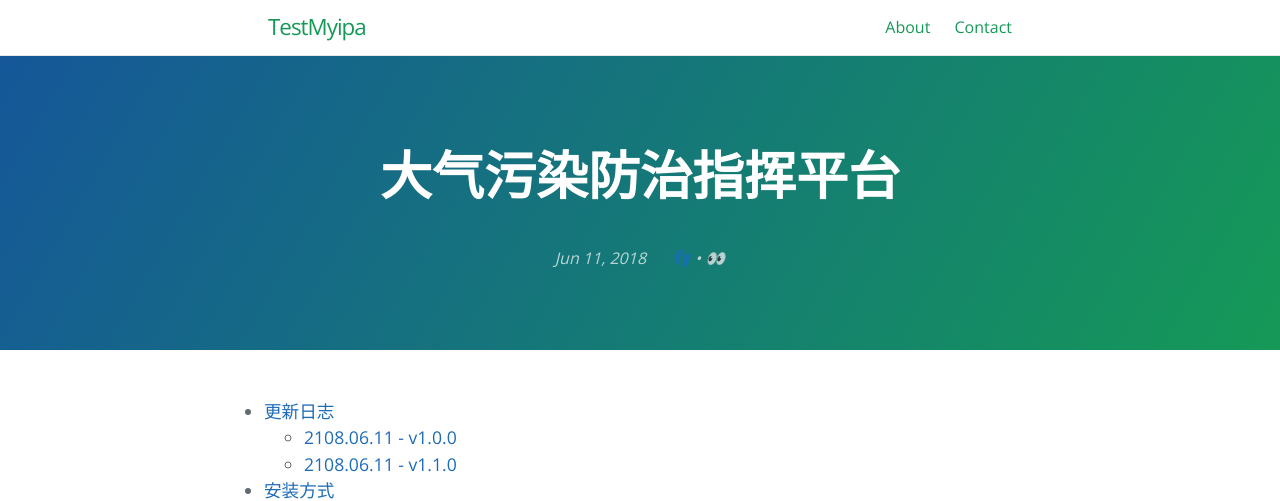
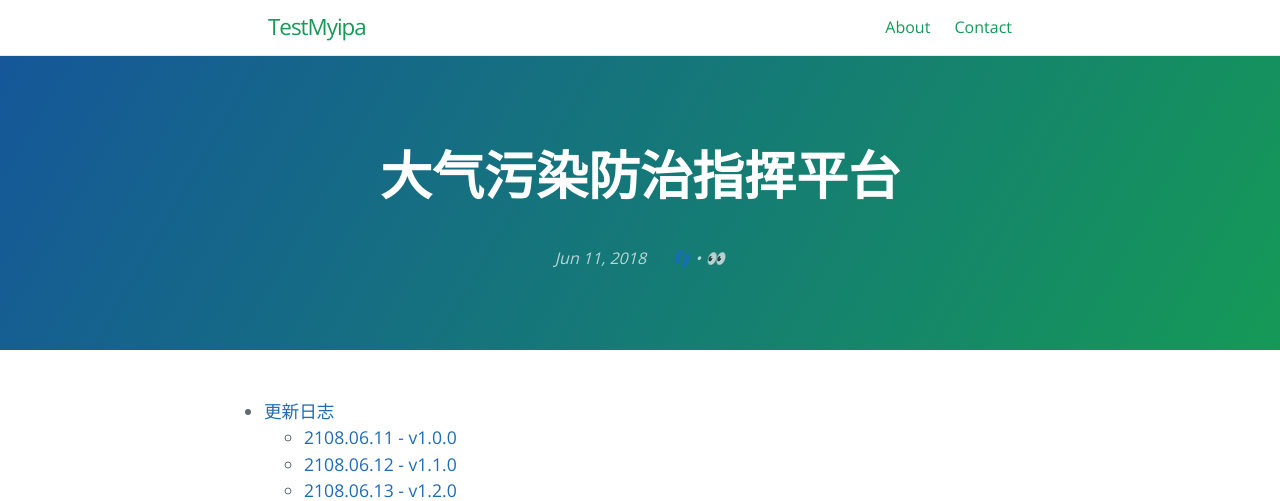
Before and after one commit to 1ilI/TestMyipa, a Jekyll site: the page built from _posts/2018-06-11-airpullotioncontrolplatform.md, in a window 1280 px wide and 1400 px high. Shown: the top 501 px of the window. Built offline with Jekyll 4.4.1, drawn with Linux system fonts in a browser that asks for light colours; comment, search, counter and statistics services are not loaded; some of the changed text lies outside the part shown; grey boxes are pictures that could not be loaded.

Commit message:
modify-v1.2

```diff
--- a/_posts/2018-06-11-airpullotioncontrolplatform.md
+++ b/_posts/2018-06-11-airpullotioncontrolplatform.md
@@ -20,9 +20,11 @@
 
 新上传项目
 
-### 2108.06.11 - v1.1.0
+### 2108.06.12 - v1.1.0
 修复 1.0.0 若干问题
 
+### 2108.06.13 - v1.2.0
+指派类的人员展示、待办列表导航、标题等
 
 ## 安装方式
 
```
